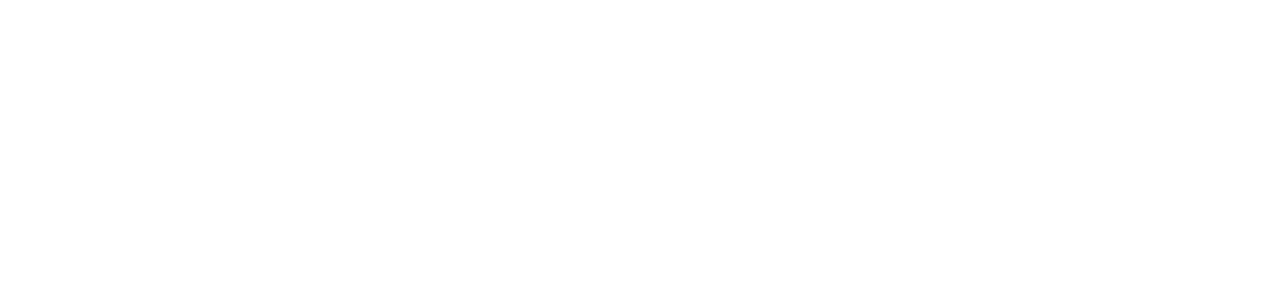
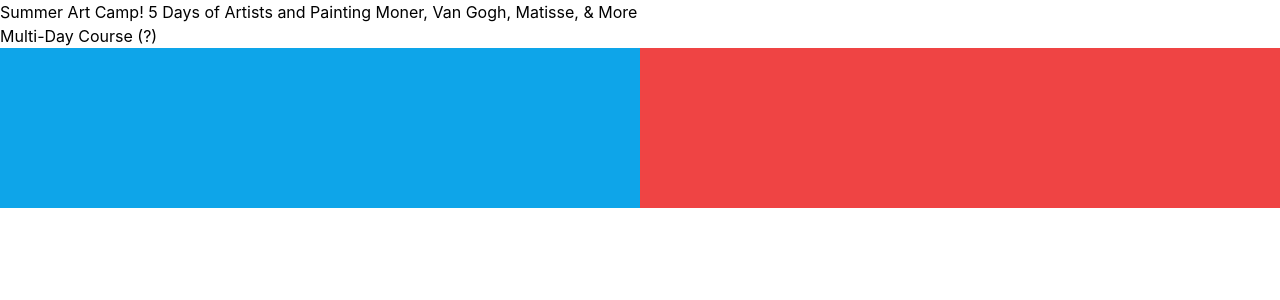
Before and after one commit to afsumeem/art-camp, a React (Create React App) app: page / in a window 1280 px wide. Shown: the top 300 px of the page. Built offline with nearby package versions, Linux system fonts and the light colour scheme.

Commit message:
header added

```diff
--- /dev/null
+++ b/src/components/Header/Header.js
@@ -0,0 +1,12 @@
+import React from 'react';
+
+const Header = () => {
+    return (
+        <div>
+            <h2>Summer Art Camp! 5 Days of Artists and Painting Moner, Van Gogh, Matisse, & More</h2>
+            <p>Multi-Day Course (?)</p>
+        </div>
+    );
+};
+
+export default Header;
--- a/src/components/Home/Home.js
+++ b/src/components/Home/Home.js
@@ -1,16 +1,20 @@
 import React from 'react';
+import Header from '../Header/Header';
 
 const Home = () => {
     return (
-        <div className='columns-2'>
-           <div>
+        <>
+      <Header/>
+        <div className='grid grid-cols-1 md:grid-cols-2'>
+           <div className='bg-sky-500  h-40'>
 
            </div>
 
-            <div>
+            <div className='bg-red-500 h-40'>
 
             </div>
         </div>
+        </>
     );
 };
 
```
